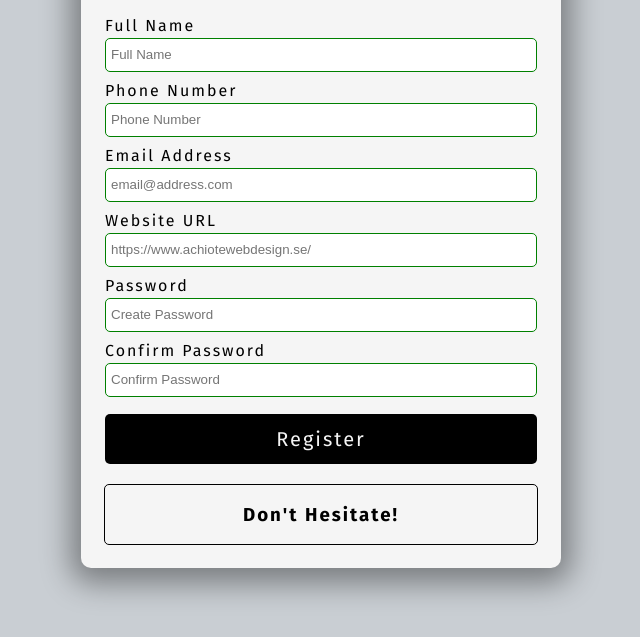
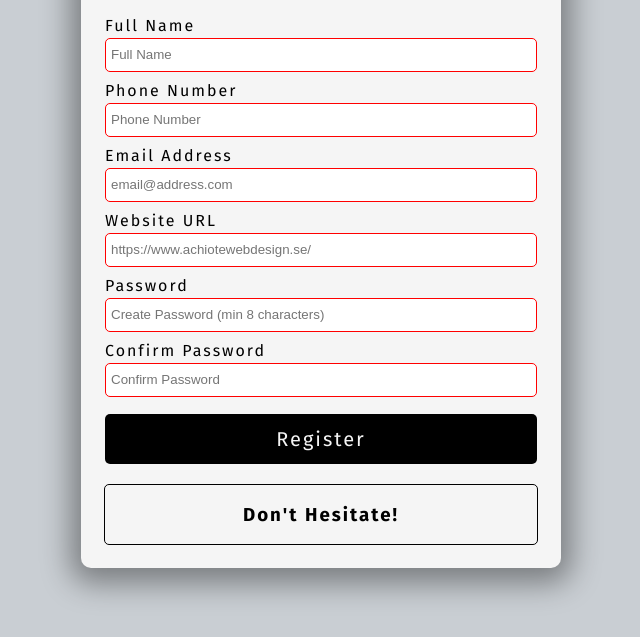
Before and after one commit to nelson2411/ten-javaScript-projects, a plain HTML site: page form-validator/index.html in a window 1280 px wide. Shown: the part 147-784 px from the top of the page, without its empty margins (319-959 px from the left). Drawn offline with Linux system fonts and the light colour scheme.

Commit message:
html validation added

```diff
--- a/form-validator/index.html
+++ b/form-validator/index.html
@@ -16,17 +16,37 @@
         <!-- Full Name -->
         <div class="form-group">
           <label for="name">Full Name</label>
-          <input type="text" id="name" placeholder="Full Name" />
+          <input
+            type="text"
+            id="name"
+            placeholder="Full Name"
+            required
+            minlength="3"
+            maxlength="100"
+            title="Must contain at least 3 characters"
+          />
         </div>
         <!-- Phone Number -->
         <div class="form-group">
           <label for="phone">Phone Number</label>
-          <input type="tel" id="phone" placeholder="Phone Number" />
+          <input
+            type="tel"
+            id="phone"
+            placeholder="Phone Number"
+            required
+            pattern="[0-9]{3}-[0-9]{3}-[0-9]{4}"
+          />
         </div>
         <!-- Email Address  -->
         <div class="form-group">
           <label for="email">Email Address</label>
-          <input type="email" id="email" placeholder="email@address.com" />
+          <input
+            type="email"
+            id="email"
+            pattern="[a-z0-9._%+-]+@[a-z0-9.-]+\.[a-z]{2,}$"
+            placeholder="email@address.com"
+            required
+          />
         </div>
         <!-- Website URL  -->
         <div class="form-group">
@@ -35,12 +55,20 @@
             type="url"
             id="website"
             placeholder="https://www.achiotewebdesign.se/"
+            required
           />
         </div>
         <!-- Password  -->
         <div class="form-group">
           <label for="password1">Password</label>
-          <input type="password" id="password1" placeholder="Create Password" />
+          <input
+            type="password"
+            id="password1"
+            placeholder="Create Password (min 8 characters)"
+            required
+            title="Must contain at least one number and one uppercase and lowercase letter, and at least 8 or more characters"
+            pattern="(?=.*\d)(?=.*[a-z])(?=.*[A-Z]).{8,}"
+          />
         </div>
         <!-- Confirm Password  -->
         <div class="form-group">
@@ -49,6 +77,8 @@
             type="password"
             id="password2"
             placeholder="Confirm Password"
+            required
+            pattern="(?=.*\d)(?=.*[a-z])(?=.*[A-Z]).{8,}"
           />
         </div>
         <!-- Submit Button  -->
```
